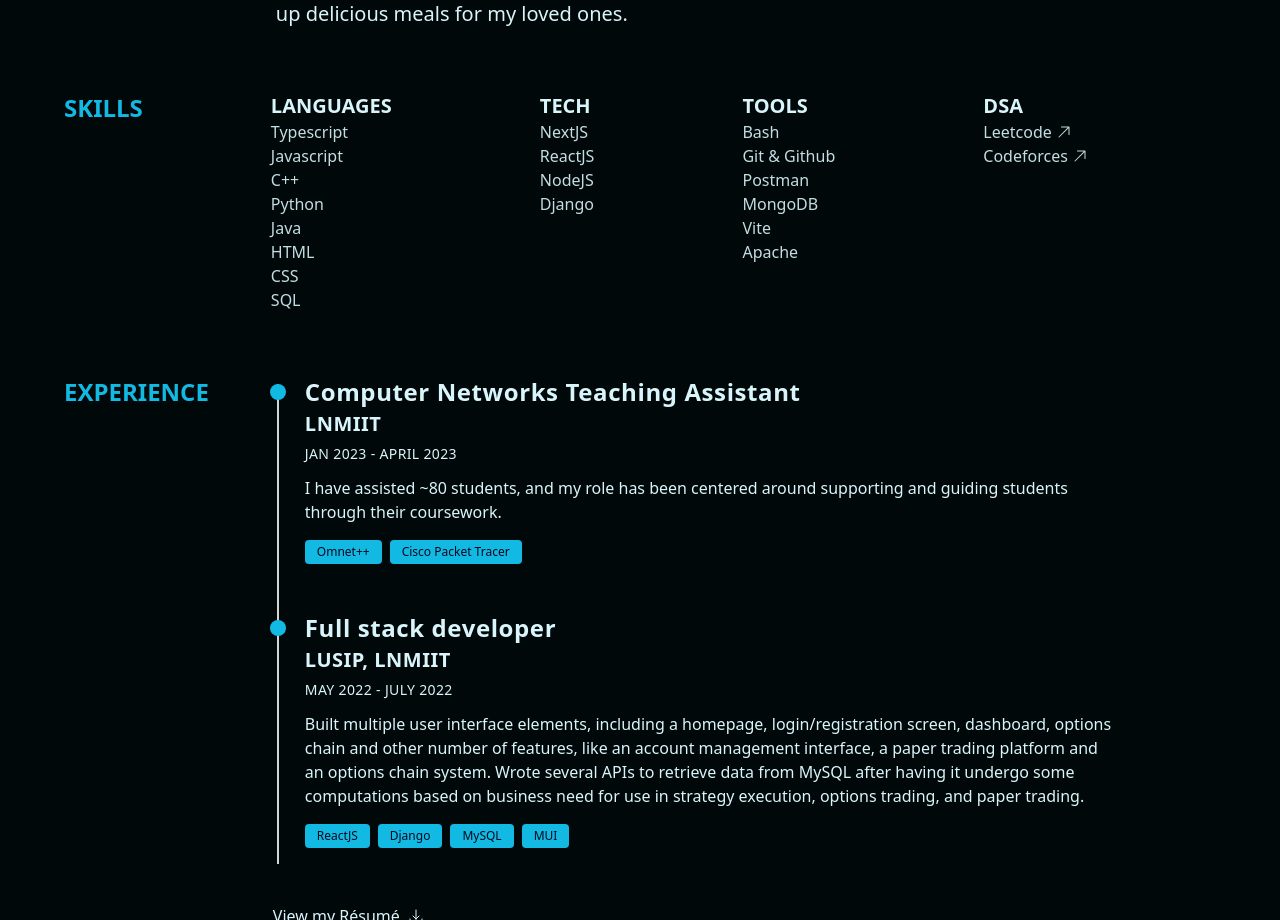
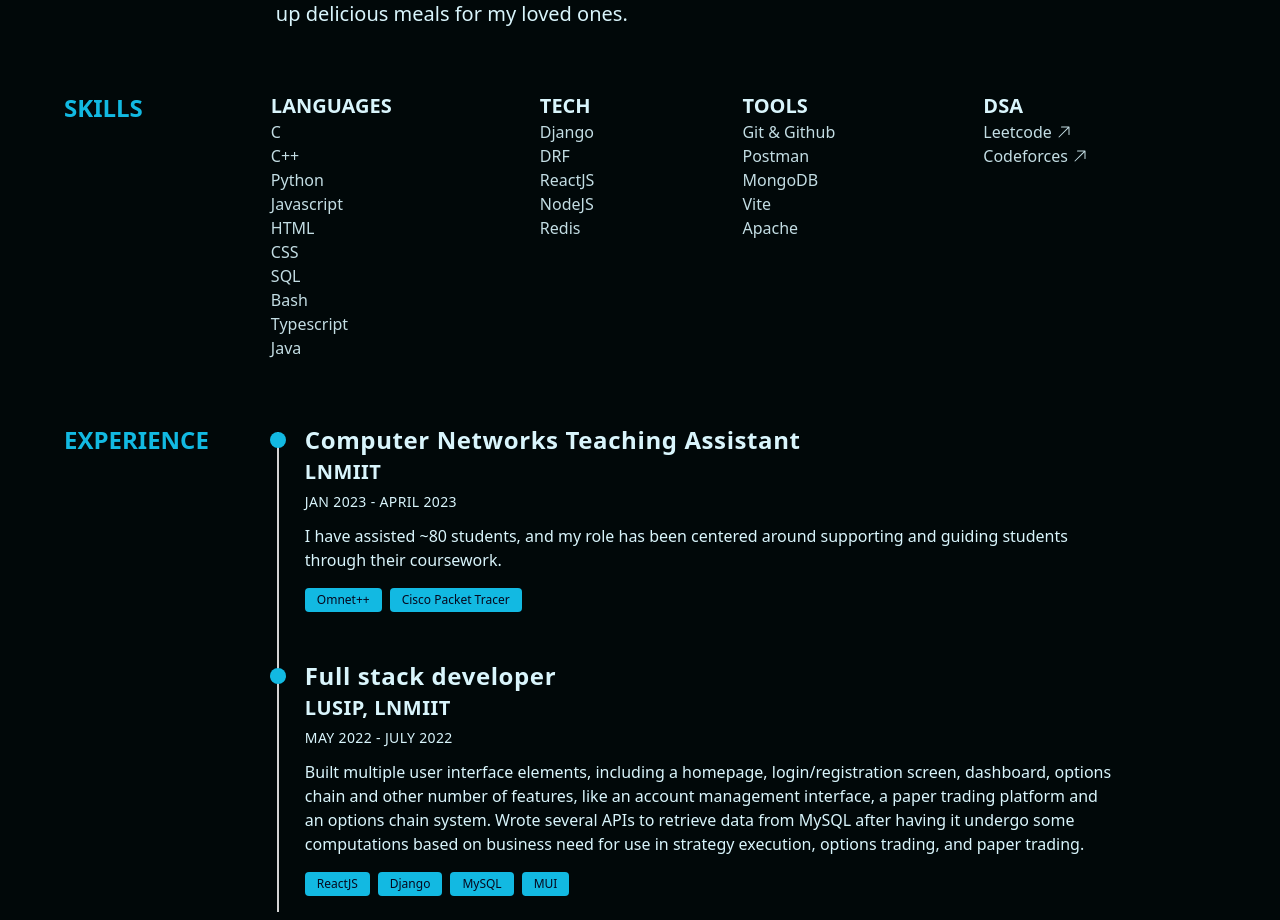
Before and after one commit to nitishgupta08/portfolio-v2, a React (Vite) app: page / in a window 1280 px wide. Shown: the part 1084-2004 px from the top of the page. Built offline with nearby package versions, Linux system fonts and the light colour scheme.

Commit message:
Update skills.js

```diff
--- a/src/assets/skills.js
+++ b/src/assets/skills.js
@@ -1,10 +1,10 @@
-export const languages = ['Typescript', 'Javascript', 'C++', 'Python', 'Java', 'HTML', 'CSS', 'SQL']
+export const languages = ['C', 'C++', 'Python', 'Javascript', 'HTML', 'CSS', 'SQL', 'Bash', 'Typescript', 'Java']
 
-export const tech = ['NextJS', 'ReactJS', 'NodeJS', 'Django']
+export const tech = ['Django', 'DRF', 'ReactJS', 'NodeJS', 'Redis']
 
-export const tools = ['Bash', 'Git & Github', 'Postman', 'MongoDB', 'Vite', 'Apache']
+export const tools = ['Git & Github', 'Postman', 'MongoDB', 'Vite', 'Apache']
 
-export const packages = ['Socket.io', 'Express', 'MUI', 'TailwindCSS', 'React Router DOM']
+export const packages = ['Socket.io', 'Express', 'MUI', 'TailwindCSS', 'React Router', 'Redux']
 
 
 export const dsa = [
```
